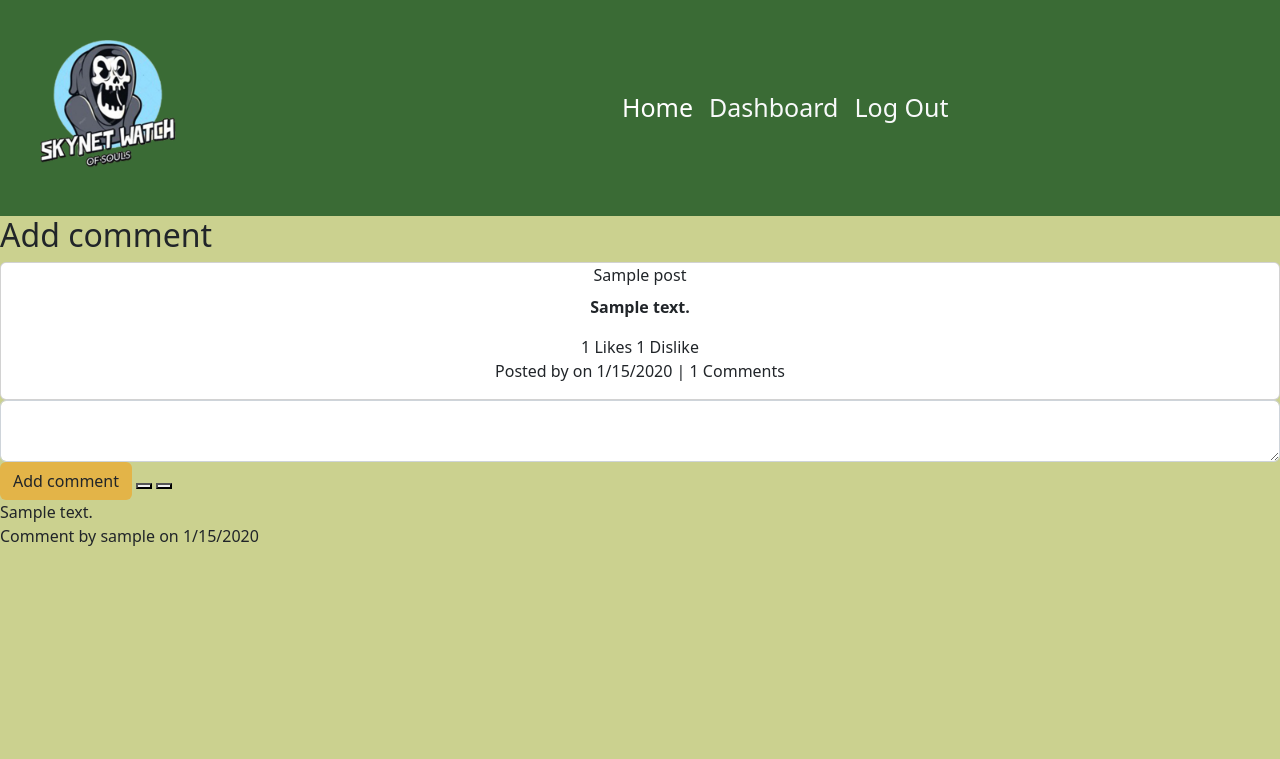
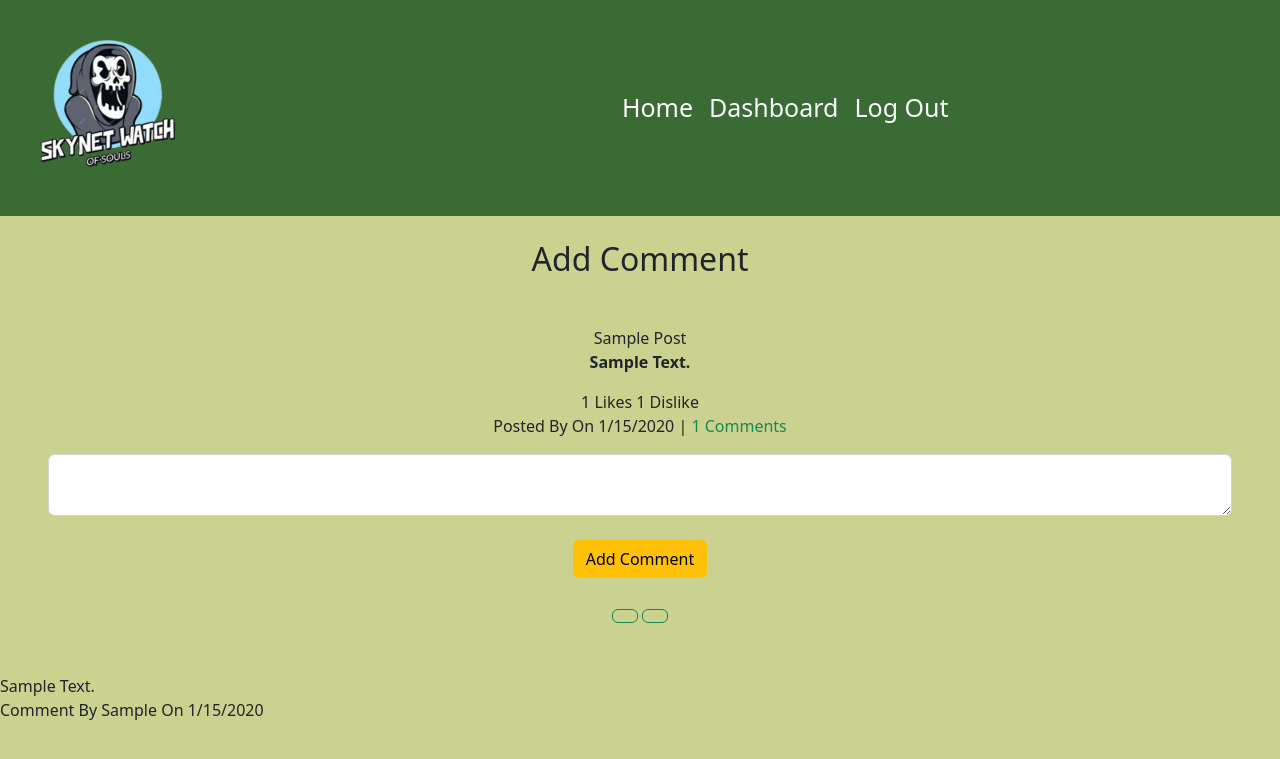
Before and after one commit to dlope0831/SkyNet-Watch, a Node server app: page /post/1 in a window 1280 px wide. Shown: the top 759 px of the page. Run offline with Node 20, Linux system fonts and the light colour scheme; a user stored in the database is signed in; tables that the repository leaves empty hold one stand-in row (values such as "Sample post"); some libraries are stand-ins or nearby versions.

Commit message:
added more style

```diff
--- a/public/css/style.css
+++ b/public/css/style.css
@@ -47,7 +47,7 @@ margin: 80px;
     width: 150px;
     box-shadow: 0 8px 10px 0;
 }
-.btn, .home-button{
+ .home-button{
     background-color: #E3B448;
 }
 
--- a/views/login.handlebars
+++ b/views/login.handlebars
@@ -16,7 +16,7 @@
               <input type="password" id="password-login" class="form-control form-control-lg" />
               <label class="form-label" for="password-login">Password</label>
             </div>
-            <button class="btn btn-lg btn-block" type="submit">Login</button>
+            <button class="btn btn-lg btn-block home-button" type="submit">Login</button>
  <hr class="my-4">
  <p class="small fw-bold mt-2 pt-1 mb-0">Don't have an account? <a href="/signup"
                 class="text-success">Register</a></p>
--- a/views/partials/comments.handlebars
+++ b/views/partials/comments.handlebars
@@ -1,4 +1,4 @@
-<div class="comments">
+<div class="comments text-capitalize">
   {{#each this}}
     <section class="post rounded">
       <div class="post-content">
--- a/views/partials/post-info.handlebars
+++ b/views/partials/post-info.handlebars
@@ -1,7 +1,7 @@
-<article class="card text-center">
+<article class=" text-center text-capitalize">
   <div class="dashboard-post">
     <p class="card-title post-title">
-      <a  class="text-decoration-none text-reset  " href="/post/{{id}}">{{title}}</a>
+      <a  class="text-decoration-none text-reset " href="/post/{{id}}">{{title}}</a>
     </p>
     <div class="post-body ">
       <p class="post-content fw-semibold">{{post_content}}</p>
@@ -13,11 +13,11 @@
     {{dislike_count}}
     Dislike
     <p class=" post-author">Posted by
-      <span class="post-username">{{user.username}}</span>
+      <span class="post-username ">{{user.username}}</span>
       on
       {{format_date created_at}}
       |
-      <a class="text-decoration-none text-reset" href="/post/{{id}}">
+      <a class="text-decoration-none  text-success" href="/post/{{id}}">
         {{comments.length}}
         Comments</a></p>
 
--- a/views/single-post.handlebars
+++ b/views/single-post.handlebars
@@ -1,6 +1,6 @@
-<h2>Add comment</h2>
+<h2 class="text-center m-4">Add Comment</h2>
 
-<section>
+<section class="text-capitalize m-5">
     {{> post-info post}}
 
     {{#if loggedIn}}
@@ -8,17 +8,18 @@
         <div>
             <textarea class="form-control"name="comment-body"></textarea>
         </div>
-        <div>
-            <button type="submit" class="btn">Add comment</button>
-           <button class="upvote-btn ">
+        <div class="text-center">
+            <button type="submit" class=" btn btn-warning m-4">Add Comment</button>
+            <div class="justify-content-evenly ">
+           <button class="upvote-btn btn btn-outline-success">
             <script src="https://cdn.lordicon.com/qjzruarw.js"></script>
 <lord-icon
-    src="https://cdn.lordicon.com/iwaotjbp.json"
+    src="https://cdn.lordicon.com/iwaotjbp.json "
     trigger="hover"
     style="width:30px;height:30px">
 </lord-icon>
            </button>
-            <button type="button" class="downvote-btn">
+            <button type="button" class="downvote-btn btn btn-outline-success">
                 <script src="https://cdn.lordicon.com/qjzruarw.js"></script>
 <lord-icon
     src="https://cdn.lordicon.com/wwneckwc.json"
@@ -26,6 +27,7 @@
     style="width:32px;height:32px">
 </lord-icon>
             </button>
+        </div>
         </div>
     </form>
     {{/if}}
```
Also changed, not shown: views/dashboard.handlebars (+4 -5 lines).
